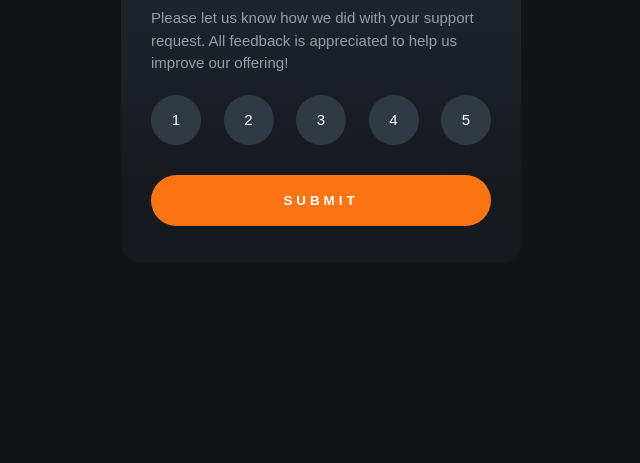
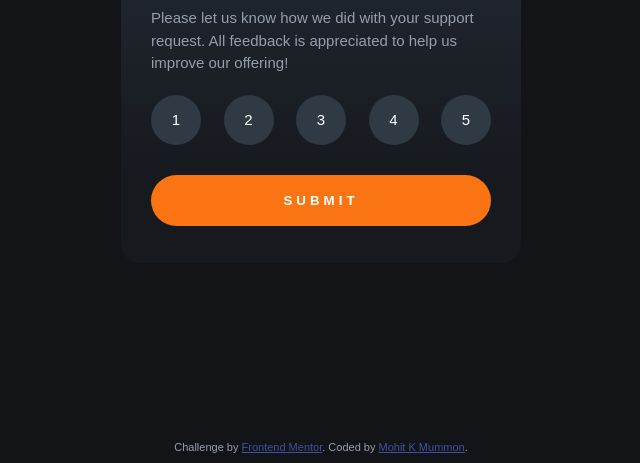
Before and after one commit to Mohit-k-Mummon/Interactive-Rating-Component, a plain HTML site: page index.html in a window 1280 px wide. Shown: the part 337-800 px from the top of the page, without its empty margins (319-959 px from the left). Drawn offline with Linux system fonts and the light colour scheme.

Commit message:
added attribution on bottom of page + style

```diff
--- a/index.html
+++ b/index.html
@@ -55,5 +55,10 @@
 				hesitate to get in touch!
 			</p>
 		</div>
+		<div class="attribution">
+			Challenge by
+			<a href="https://www.frontendmentor.io?ref=challenge" target="_blank">Frontend Mentor</a>.
+			Coded by <a href="https://github.com/Mohit-k-Mummon" target="_blank">Mohit K Mummon</a>.
+		</div>
 	</body>
 </html>
--- a/styles.css
+++ b/styles.css
@@ -146,3 +146,15 @@ body {
     text-align: center;
     line-height: 1.5;
 }
+
+/* Attribution */
+.attribution {
+    font-size: 11px;
+    color: var(--color-light-grey);
+    text-align: center;
+    position: absolute;
+    bottom: 10px;
+}
+.attribution a {
+     color: hsl(228, 45%, 44%);
+}
```
